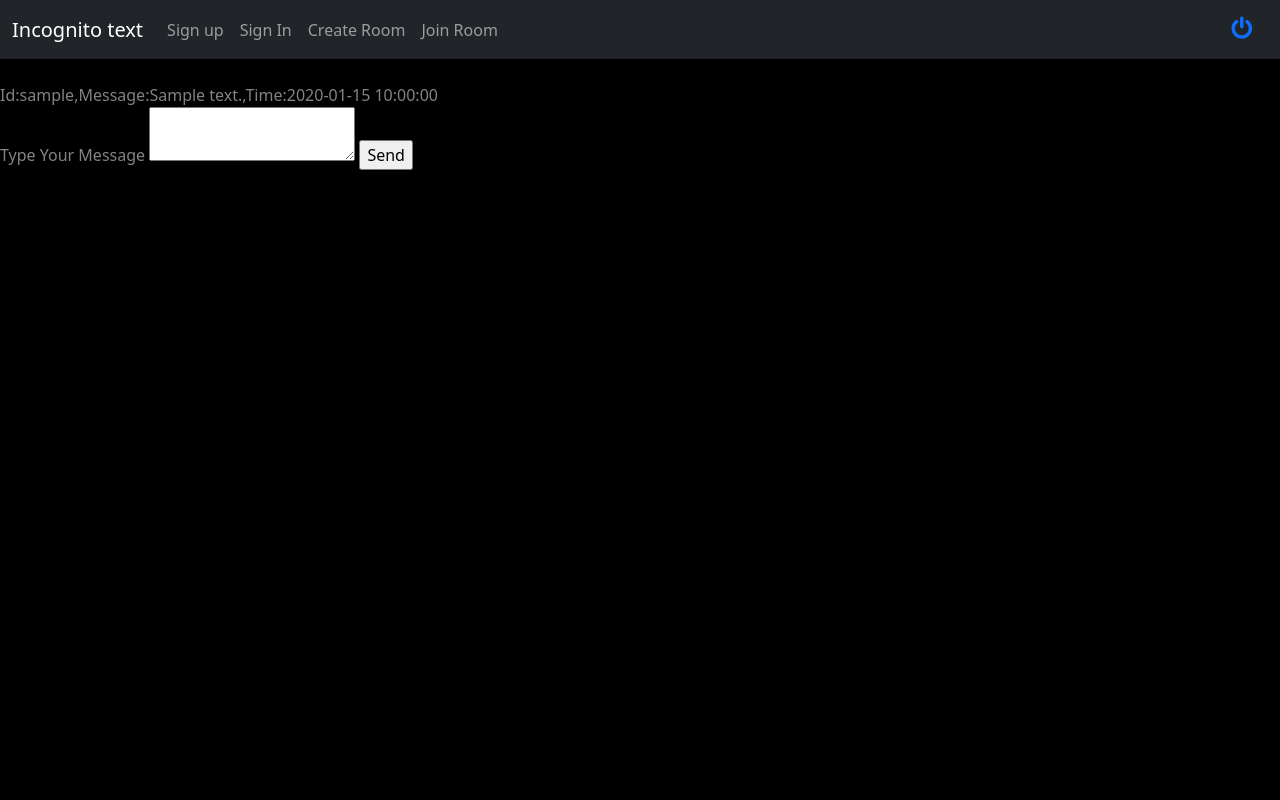
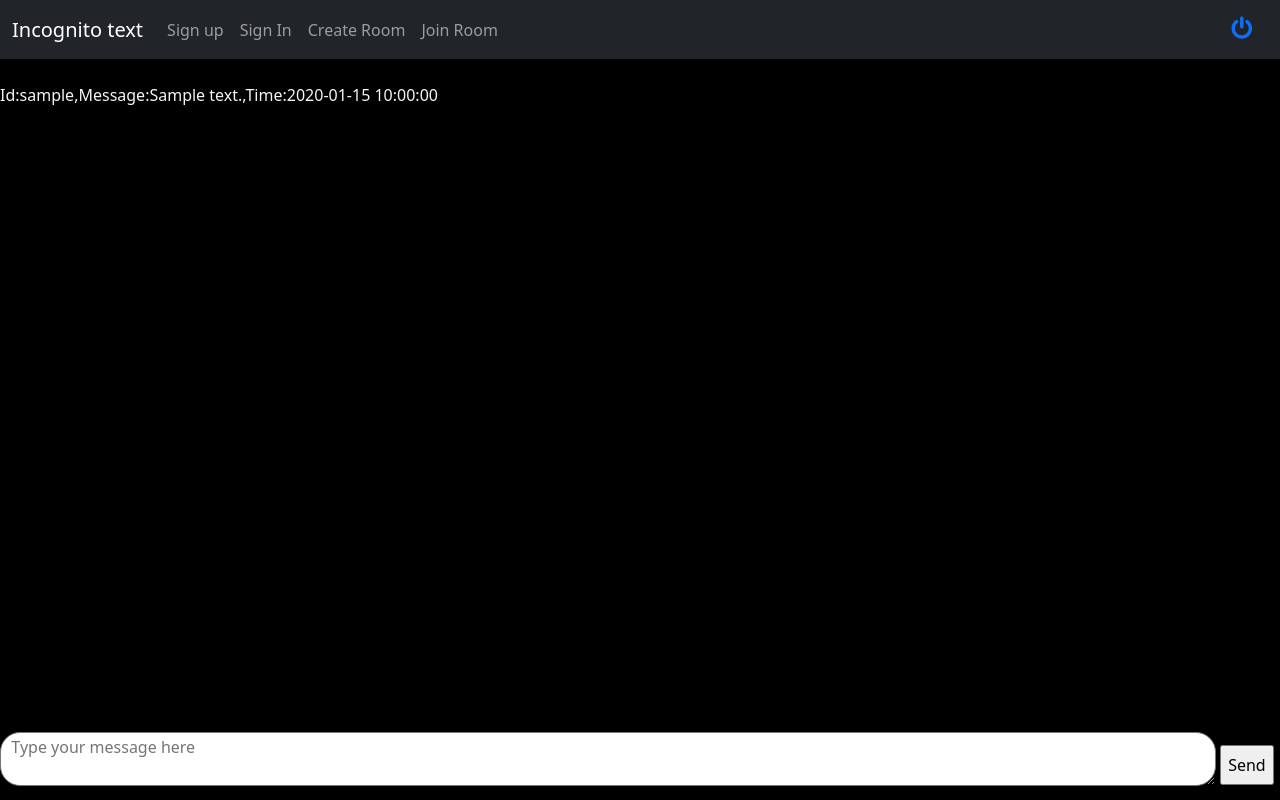
Before and after one commit to parzival979/incognito-text, a Flask app: template templates/chat_room.html in a window 1280 px wide. Run offline with Flask 2, Linux system fonts and the light colour scheme; tables that the repository leaves empty hold one stand-in row (values such as "Sample post"); the template is opened without the code that fills it: values that come from a table or form of the project are taken from there, most other values are stand-ins (such as "Sample title", 1, 10 or a date in 2020).

Commit message:
done changes in chat page

```diff
--- a/templates/chat_room.html
+++ b/templates/chat_room.html
@@ -6,11 +6,11 @@
         {% endfor %}
         <form  method="post">
         {{ send_message_form.hidden_tag() }}
-        <div class="s">
-            {{ send_message_form.message.label }}
-            {{ send_message_form.message(class='send_msg') }}
-            {{ send_message_form.Send_message() }}
+        <div class="send_msg">
+            {{ send_message_form.message(style="width:95%; height:5%; border-radius:20px;",placeholder = "  Type your message here") }}
+            {{ send_message_form.Send_message(style="position:relative;bottom:15px; height:40px;") }}
         </div>
+
         </form>
     </div>
 
--- a/templates/main.html
+++ b/templates/main.html
@@ -122,9 +122,6 @@
         #send_message{
           position: relative; bottom:0;
         }
-        .send_msg{
-          position: relative; bottom:0;
-        }
         .links1{
           position: absolute;
           font-size:2em;
@@ -154,6 +151,13 @@
         .links2:hover{
           background:white;color: #007bb5;
           transform: scale(1.25);
+        }
+        .chat_room{
+          color:whitesmoke;
+        }
+        .send_msg{
+          position:absolute; bottom:0;
+          width:100%;
         }
 
     </style>
```
Also changed, not shown: myDB.db.
